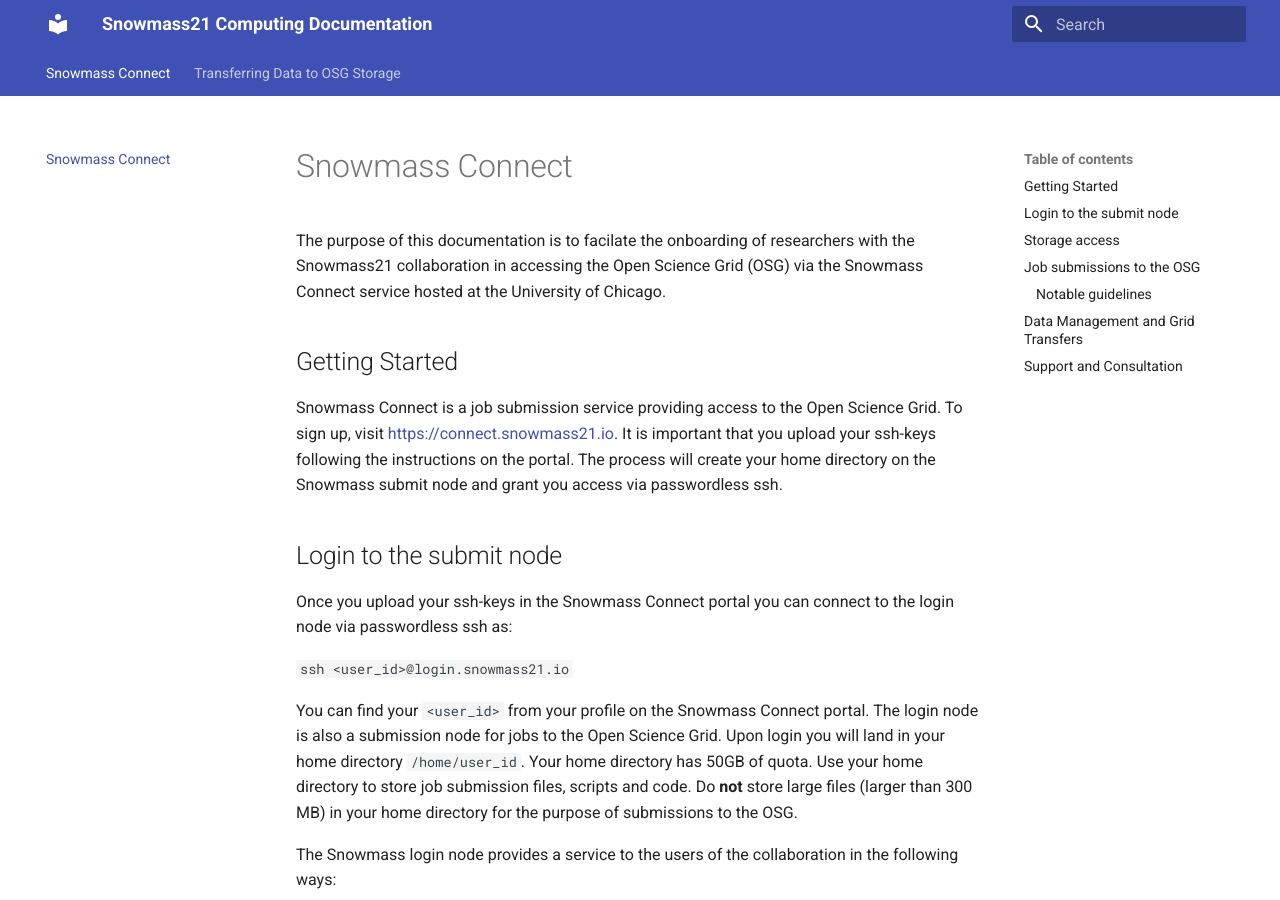
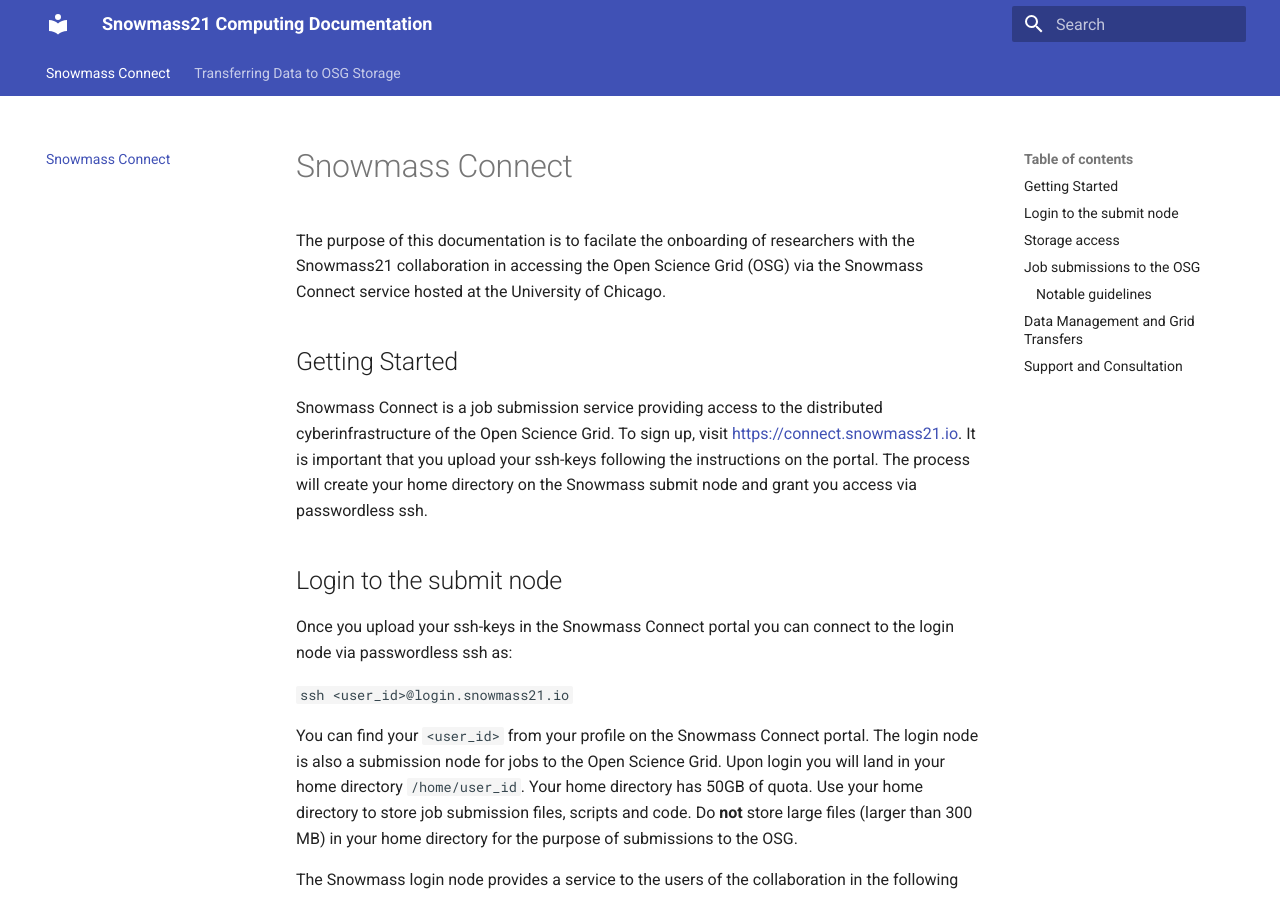
Before and after one commit to ppaschos/snowmass-connect-docs, an MkDocs documentation site: the page built from docs/index.md, in a window 1280 px wide and 900 px high. Built offline with MkDocs 1.6.1 and Material for MkDocs 9.7.7, drawn with Linux system fonts in a browser that asks for light colours.

Commit message:
Update index.md

```diff
--- a/docs/index.md
+++ b/docs/index.md
@@ -5,7 +5,7 @@
 
 ## Getting Started
 
-Snowmass Connect is a job submission service providing access to the Open Science Grid. To sign up, visit [https://connect.snowmass21.io](https://connect.snowmass21.io). It is important that you upload your ssh-keys following the instructions on the portal. The process will create your
+Snowmass Connect is a job submission service providing access to the distributed cyberinfrastructure of the Open Science Grid. To sign up, visit [https://connect.snowmass21.io](https://connect.snowmass21.io). It is important that you upload your ssh-keys following the instructions on the portal. The process will create your
 home directory on the Snowmass submit node and grant you access via passwordless ssh.
 
 ## Login to the submit node
```
